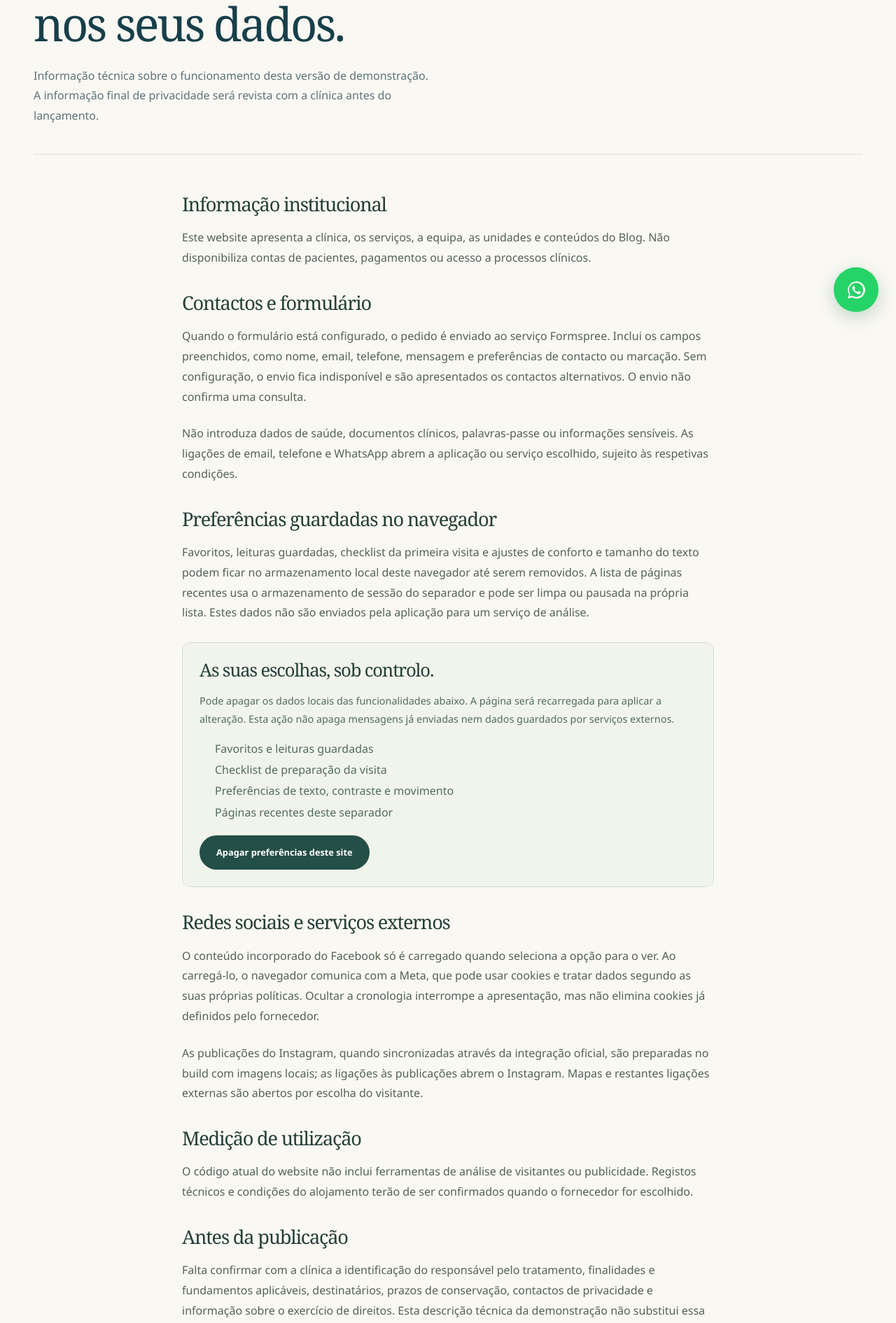
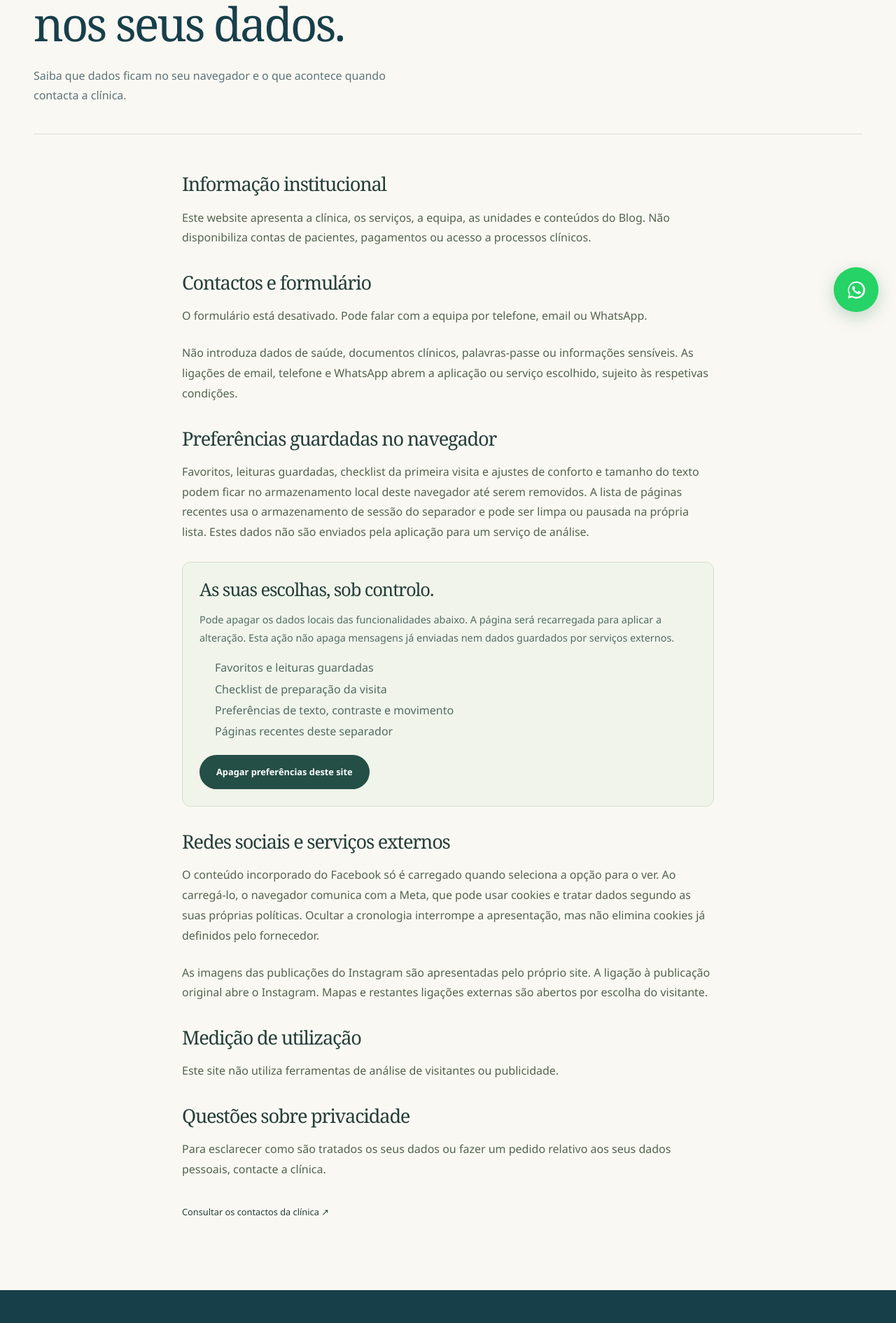
Before and after one commit to MartimMatos17/alcancari-clinic, a React (Vite) app: page /privacidade in a window 1280 px wide. Shown: the part 329-2220 px from the top of the page at 70% size. Built offline with nearby package versions, Linux system fonts and the light colour scheme.

Commit message:
Simplifica os avisos de contacto e privacidade para visitantes

```diff
--- a/src/components/ContactExperience.jsx
+++ b/src/components/ContactExperience.jsx
@@ -252,15 +252,6 @@ export default function ContactExperience({
               Pedido enviado com sucesso! A equipa entrará
               em contacto assim que possível.
               Se pediu uma marcação, esta ainda não está confirmada.
-            </p>
-          )}
-
-          {!enabled && (
-            <p
-              className="alc-contact__notice"
-              role="status"
-            >
-              Este formulário ainda não recebe pedidos. Não é necessário preencher dados nesta demonstração; pode contactar a clínica por telefone, email ou WhatsApp.
             </p>
           )}
 
--- a/src/pages/PrivacyPage.jsx
+++ b/src/pages/PrivacyPage.jsx
@@ -2,11 +2,13 @@ import { useState } from 'react'
 import { Link } from 'react-router-dom'
 import usePageMeta from '../hooks/usePageMeta'
 import PageIntro from '../components/PageIntro'
+import { validContactEndpoint } from '../lib/contactRequest'
 import { clearSitePreferences } from '../lib/privacyPreferences'
 
 export default function PrivacyPage() {
+  const formAvailable = validContactEndpoint(import.meta.env.VITE_CONTACT_FORM_ENDPOINT)
   const [message, setMessage] = useState('')
-  usePageMeta('Privacidade', 'Informação técnica sobre contactos, preferências locais e serviços externos nesta versão do website Alcançari.')
+  usePageMeta('Privacidade', 'Saiba como funcionam os contactos, as preferências deste navegador e as ligações a serviços externos.')
   const clear = () => {
     if (!window.confirm('Apagar os favoritos, leituras guardadas, checklist, preferências de leitura e páginas recentes deste navegador?')) return
     try {
@@ -15,12 +17,12 @@ export default function PrivacyPage() {
       else setMessage('Não foi possível apagar todos os ajustes. Pode remover os dados deste site nas definições do navegador.')
     } catch { setMessage('O navegador bloqueou o acesso ao armazenamento. Consulte as definições de dados de sites do navegador.') }
   }
-  return <><PageIntro eyebrow="Privacidade" title="Clareza, também nos seus dados." intro="Informação técnica sobre o funcionamento desta versão de demonstração. A informação final de privacidade será revista com a clínica antes do lançamento." /><article className="container-shell article-content">
+  return <><PageIntro eyebrow="Privacidade" title="Clareza, também nos seus dados." intro="Saiba que dados ficam no seu navegador e o que acontece quando contacta a clínica." /><article className="container-shell article-content">
     <h2>Informação institucional</h2><p>Este website apresenta a clínica, os serviços, a equipa, as unidades e conteúdos do Blog. Não disponibiliza contas de pacientes, pagamentos ou acesso a processos clínicos.</p>
-    <h2>Contactos e formulário</h2><p>Quando o formulário está configurado, o pedido é enviado ao serviço Formspree. Inclui os campos preenchidos, como nome, email, telefone, mensagem e preferências de contacto ou marcação. Sem configuração, o envio fica indisponível e são apresentados os contactos alternativos. O envio não confirma uma consulta.</p><p>Não introduza dados de saúde, documentos clínicos, palavras-passe ou informações sensíveis. As ligações de email, telefone e WhatsApp abrem a aplicação ou serviço escolhido, sujeito às respetivas condições.</p>
+    <h2>Contactos e formulário</h2><p>{formAvailable ? 'Ao enviar o formulário, os dados que preencher são enviados através do Formspree. Podem incluir nome, email, telefone, mensagem e preferências de contacto ou marcação. A equipa confirma a disponibilidade.' : 'O formulário está desativado. Pode falar com a equipa por telefone, email ou WhatsApp.'}</p><p>Não introduza dados de saúde, documentos clínicos, palavras-passe ou informações sensíveis. As ligações de email, telefone e WhatsApp abrem a aplicação ou serviço escolhido, sujeito às respetivas condições.</p>
     <h2>Preferências guardadas no navegador</h2><p>Favoritos, leituras guardadas, checklist da primeira visita e ajustes de conforto e tamanho do texto podem ficar no armazenamento local deste navegador até serem removidos. A lista de páginas recentes usa o armazenamento de sessão do separador e pode ser limpa ou pausada na própria lista. Estes dados não são enviados pela aplicação para um serviço de análise.</p><div className="privacy-details"><h2>As suas escolhas, sob controlo.</h2><p>Pode apagar os dados locais das funcionalidades abaixo. A página será recarregada para aplicar a alteração. Esta ação não apaga mensagens já enviadas nem dados guardados por serviços externos.</p><ul><li>Favoritos e leituras guardadas</li><li>Checklist de preparação da visita</li><li>Preferências de texto, contraste e movimento</li><li>Páginas recentes deste separador</li></ul><button className="button button-primary" type="button" onClick={clear}>Apagar preferências deste site</button>{message && <p role="status">{message}</p>}</div>
-    <h2>Redes sociais e serviços externos</h2><p>O conteúdo incorporado do Facebook só é carregado quando seleciona a opção para o ver. Ao carregá-lo, o navegador comunica com a Meta, que pode usar cookies e tratar dados segundo as suas próprias políticas. Ocultar a cronologia interrompe a apresentação, mas não elimina cookies já definidos pelo fornecedor.</p><p>As publicações do Instagram, quando sincronizadas através da integração oficial, são preparadas no build com imagens locais; as ligações às publicações abrem o Instagram. Mapas e restantes ligações externas são abertos por escolha do visitante.</p>
-    <h2>Medição de utilização</h2><p>O código atual do website não inclui ferramentas de análise de visitantes ou publicidade. Registos técnicos e condições do alojamento terão de ser confirmados quando o fornecedor for escolhido.</p>
-    <h2>Antes da publicação</h2><p>Falta confirmar com a clínica a identificação do responsável pelo tratamento, finalidades e fundamentos aplicáveis, destinatários, prazos de conservação, contactos de privacidade e informação sobre o exercício de direitos. Esta descrição técnica da demonstração não substitui essa validação.</p><Link className="text-link" to="/contactos">Consultar os contactos da clínica ↗</Link>
+    <h2>Redes sociais e serviços externos</h2><p>O conteúdo incorporado do Facebook só é carregado quando seleciona a opção para o ver. Ao carregá-lo, o navegador comunica com a Meta, que pode usar cookies e tratar dados segundo as suas próprias políticas. Ocultar a cronologia interrompe a apresentação, mas não elimina cookies já definidos pelo fornecedor.</p><p>As imagens das publicações do Instagram são apresentadas pelo próprio site. A ligação à publicação original abre o Instagram. Mapas e restantes ligações externas são abertos por escolha do visitante.</p>
+    <h2>Medição de utilização</h2><p>Este site não utiliza ferramentas de análise de visitantes ou publicidade.</p>
+    <h2>Questões sobre privacidade</h2><p>Para esclarecer como são tratados os seus dados ou fazer um pedido relativo aos seus dados pessoais, contacte a clínica.</p><Link className="text-link" to="/contactos">Consultar os contactos da clínica ↗</Link>
   </article></>
 }
```
Also changed, not shown: 1 other file (tests, documents, lock files or other folders).
